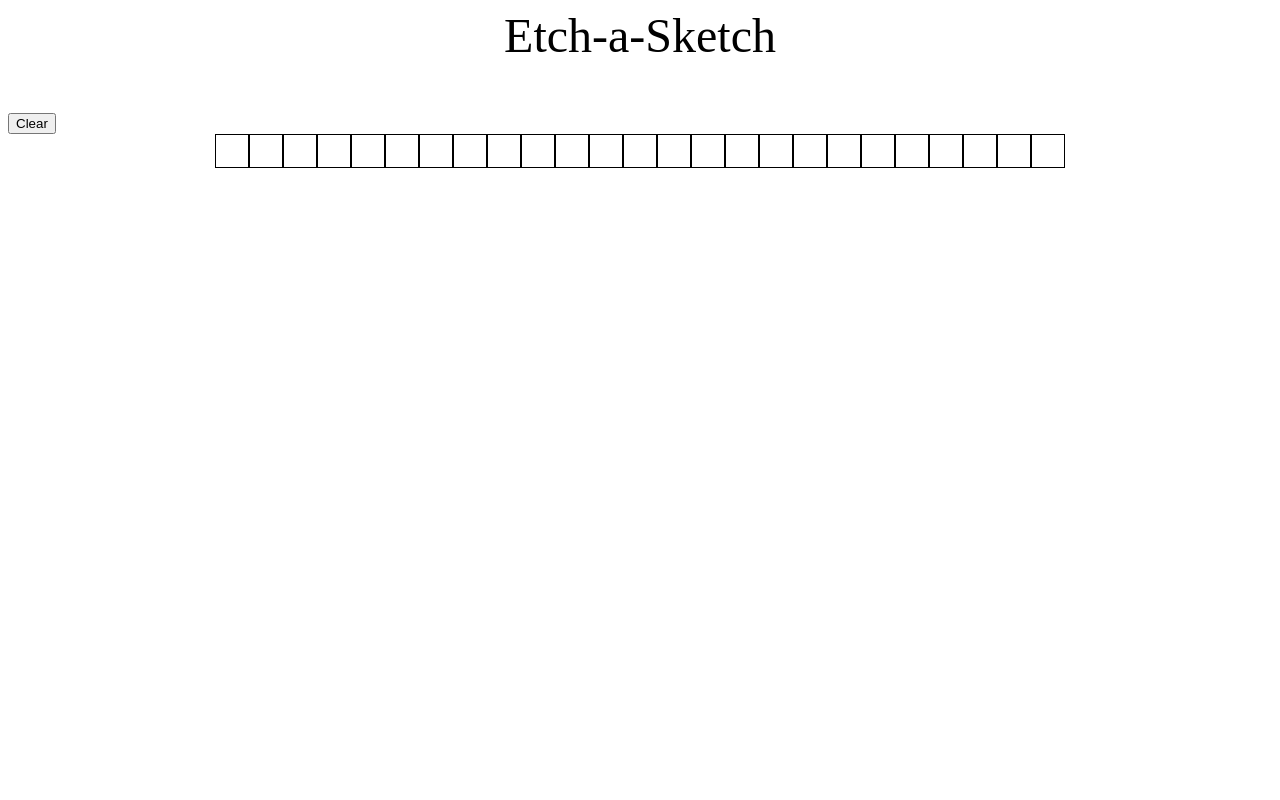
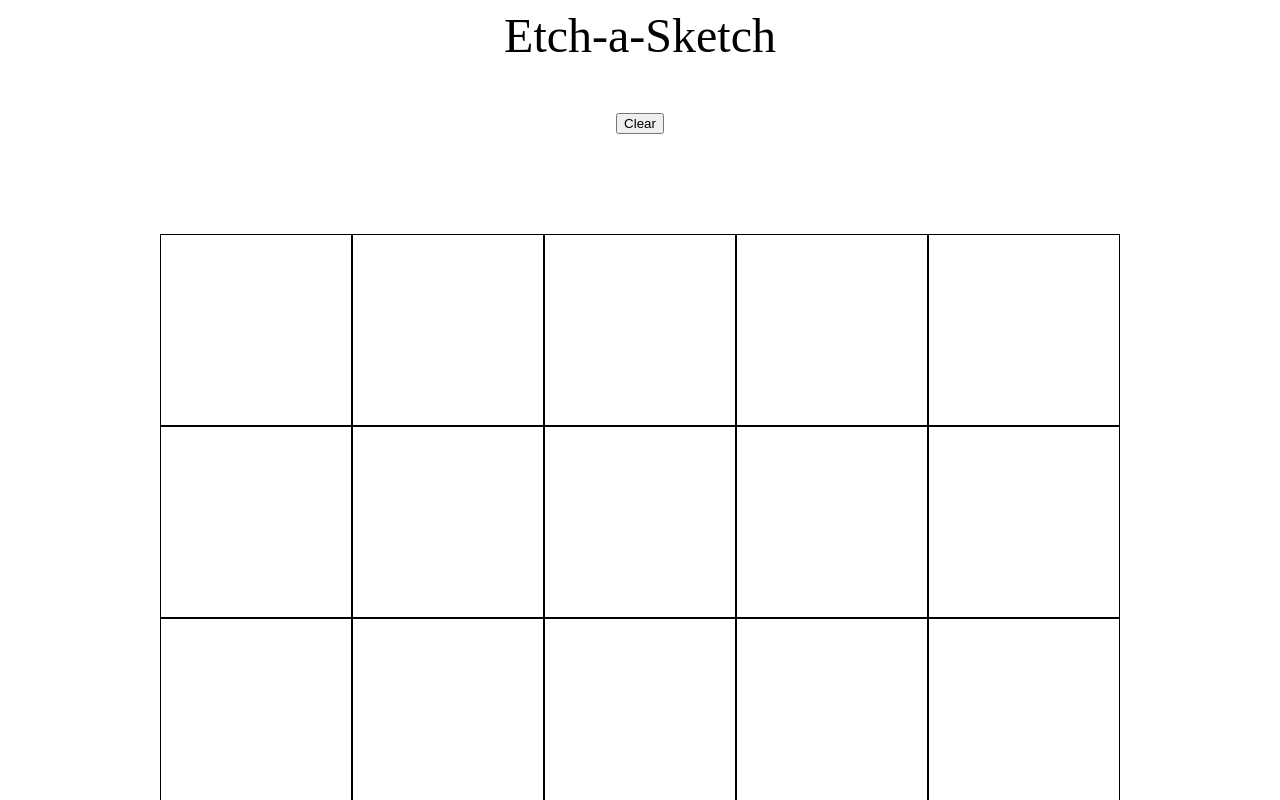
Before and after one commit to AlexJanbo/etch-a-sketch, a plain HTML site: page index.html in a window 1280 px wide. Shown: the top 800 px of the page. Drawn offline with Linux system fonts and the light colour scheme.

Commit message:
Managed to style the grid container such that the size is always 960 by 960 pixels and the individual cells stretch to spawn the space while remaining square. Still need to horizontally center the container

```diff
--- a/style.css
+++ b/style.css
@@ -4,31 +4,47 @@
     justify-content: center;
     margin-bottom: 50px;
 }
-
-#button {
+/*
+.grid-clear {
     display: flex;
-    align-content: center;
+    margin-left: auto;
+    margin-right: auto;
     margin-bottom: 50px;
 }
+*/
+#grid-clear {
+    display: flex;
+    margin-right: auto;
+    margin-left: auto;
+    margin-bottom: 100px;
+}
+
 #container {
 
-    display: flex;
+    display: grid;
     justify-content: center;
+    align-content: center;
     --size: ;
-    grid-template-columns: repeat(var(--size), 1fr);
-    grid-template-rows: repeat(var(--size), 1fr);
+    height: 960px;
+    width: 960px;
+    margin-left: auto;
+    margin-right: auto;
+    grid-template-columns: repeat(var(--size), calc(960px/(var(--size))));
+    grid-template-rows: repeat(var(--size), calc(960px/var(--size)));
+
+
 
 
 }
 
+
 .grid-columns {
-    justify-content: center;
+
     border: 1px solid black;
-    padding: 1em;
-    text-align: center;
-
+    margin: 0, auto;
 
 }
+
 
 .grid-columns:hover {
     background-color: black;
```
